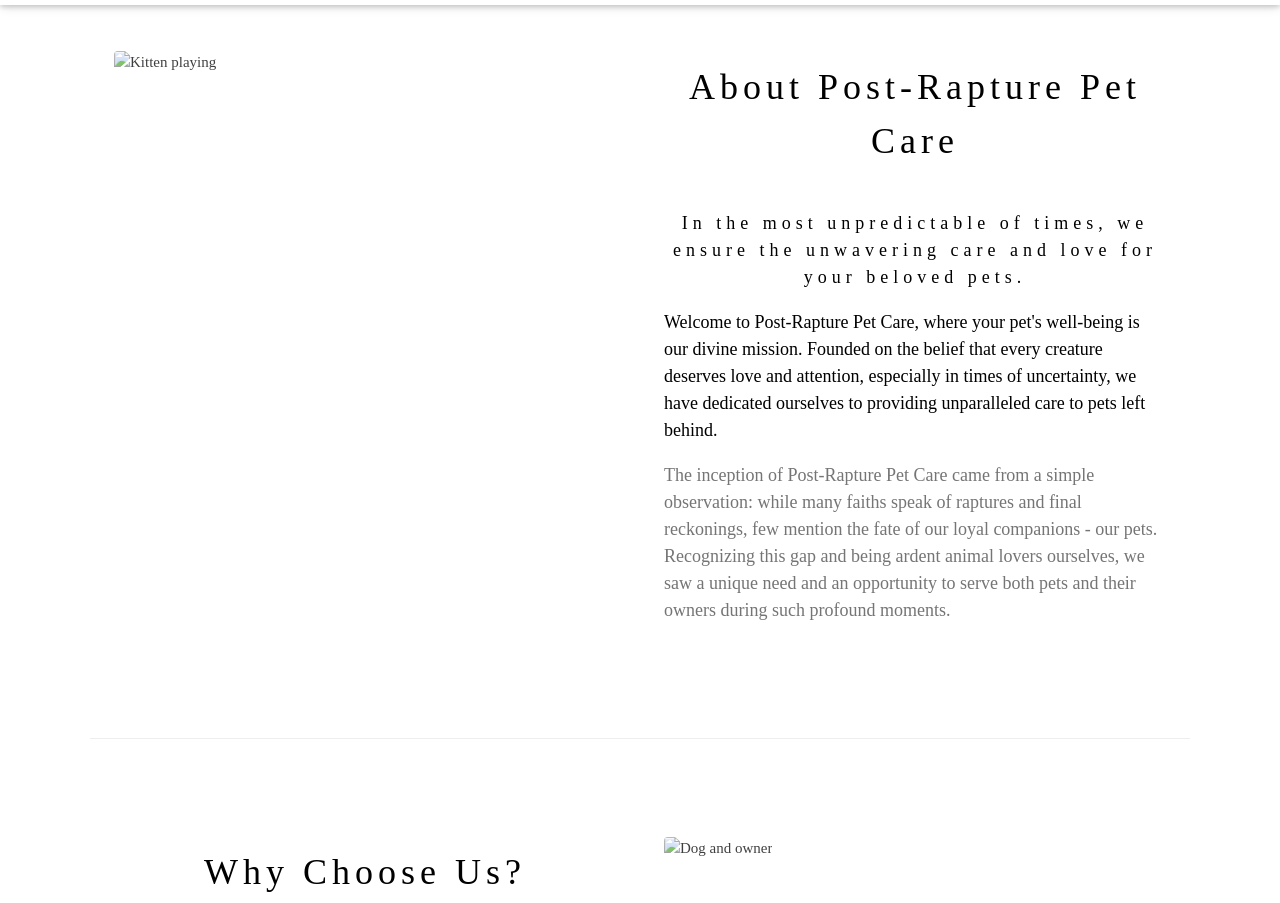
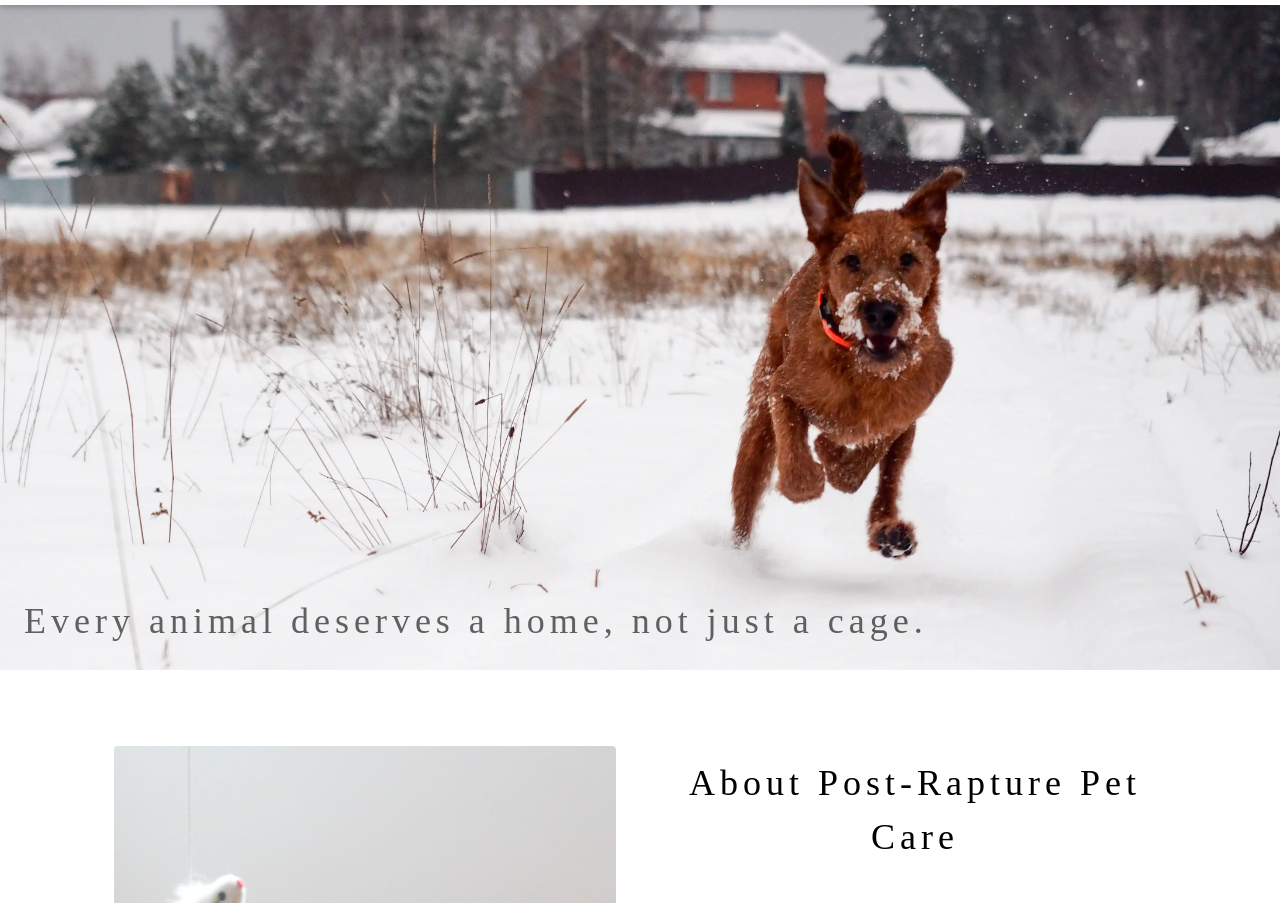
Before and after one commit to Bederckous/rapturePetcareServices_Project, a plain HTML site: page index.html in a window 1280 px wide. Shown: the part 50-953 px from the top of the page. Drawn offline with nearby package versions, Linux system fonts and the light colour scheme; the site is published under a folder, as on GitHub Pages, so addresses that start at the root find nothing.

Commit message:
Update index.html
Attempt to get images to display on the website. Removed the / at the beginning of the src=

```diff
--- a/index.html
+++ b/index.html
@@ -30,7 +30,7 @@ h1, h2, h3, h4, h5, h6 {
 
 <!-- Header -->
 <header class="w3-display-container w3-content w3-wide" style="max-width:1600px;min-width:500px" id="home">
-  <img class="w3-image" src="/images/pexels-leonid-danilov-6483273.webp" alt="Dog playing in the snow" width="1600" height="800">
+  <img class="w3-image" src="images/pexels-leonid-danilov-6483273.webp" alt="Dog playing in the snow" width="1600" height="800">
   <div class="w3-display-bottomleft w3-padding-large w3-opacity">
     <h1 class="w3-xxlarge">Every animal deserves a home, not just a cage.</h1>
   </div>
@@ -42,7 +42,7 @@ h1, h2, h3, h4, h5, h6 {
   <!-- About Section -->
   <div class="w3-row w3-padding-64" id="about">
     <div class="w3-col m6 w3-padding-large w3-hide-small">
-     <img src="/images/willian-justen-de-vasconcellos-1hBWrLIDSCc-unsplash_1.webp" class="w3-round w3-image w3-opacity-min" alt="Kitten playing" width="600" height="750">
+     <img src="images/willian-justen-de-vasconcellos-1hBWrLIDSCc-unsplash_1.webp" class="w3-round w3-image w3-opacity-min" alt="Kitten playing" width="600" height="750">
     </div>
 
     <div class="w3-col m6 w3-padding-large">
@@ -76,7 +76,7 @@ h1, h2, h3, h4, h5, h6 {
     </div>
 
     <div class="w3-col l6 w3-padding-large">
-      <img src="/images/tadeusz-lakota-tk5LWGNiWVs-unsplash.webp" class="w3-round w3-image w3-opacity-min" alt="Dog and owner" style="width:100%">
+      <img src="images/tadeusz-lakota-tk5LWGNiWVs-unsplash.webp" class="w3-round w3-image w3-opacity-min" alt="Dog and owner" style="width:100%">
     </div>
   </div>
 
```
